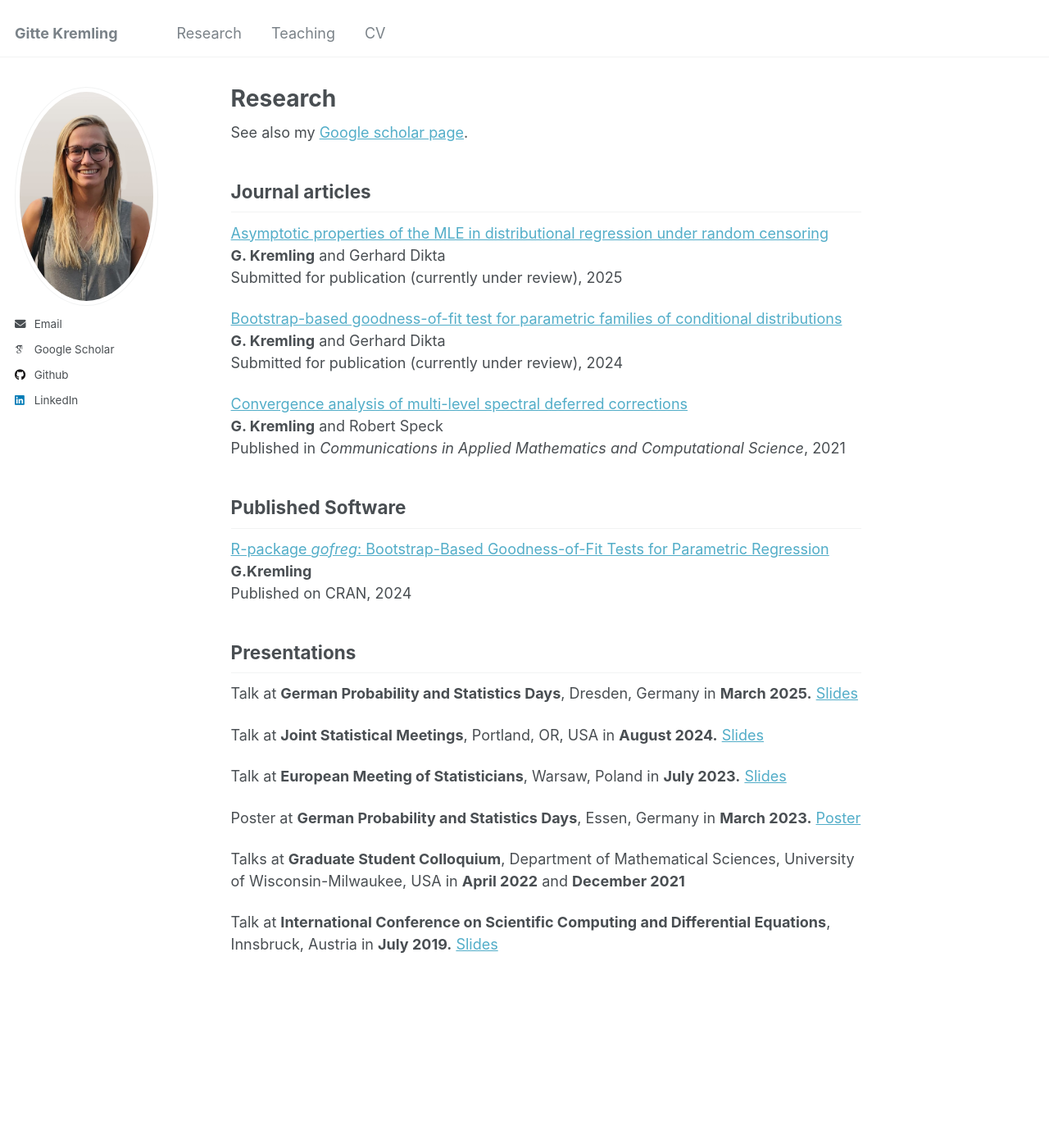
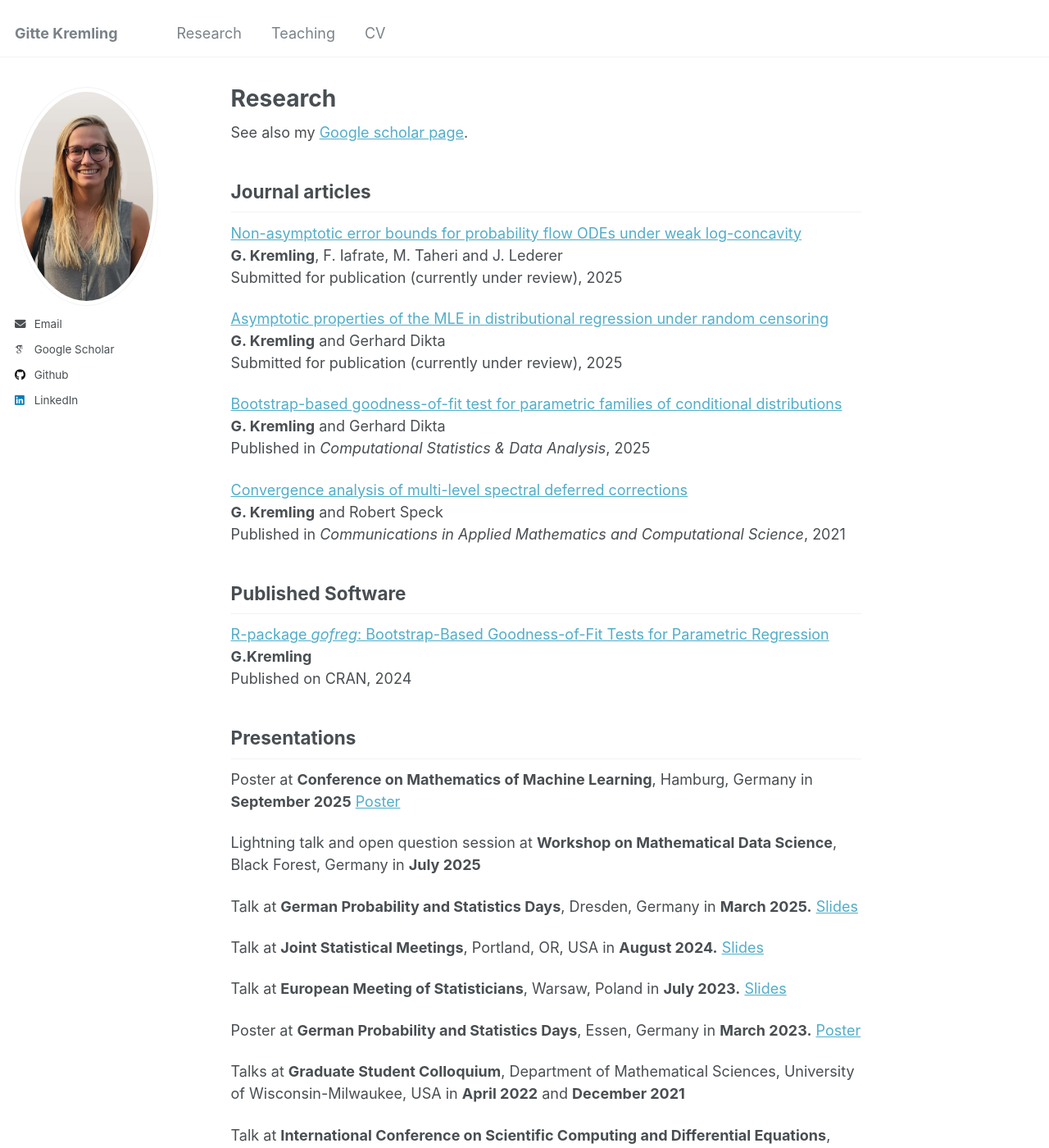
Before and after one commit to gkremling/gkremling.github.io, a Jekyll site: the page built from _pages/research.md, in a window 1280 px wide and 1400 px high. Shown: the whole window at 82% size. Built offline with Jekyll 4.4.1, drawn with Linux system fonts in a browser that asks for light colours; some web fonts are replaced.

Commit message:
Updated Teaching, Research and CV

```diff
--- a/_pages/research.md
+++ b/_pages/research.md
@@ -9,13 +9,17 @@ See also my [Google scholar page](https://scholar.google.com/citations?user=-W-Q
 Journal articles
 ---
 
+[Non-asymptotic error bounds for probability flow ODEs under weak log-concavity](https://arxiv.org/abs/2510.17608)\
+**G. Kremling**, F. Iafrate, M. Taheri and J. Lederer\
+Submitted for publication (currently under review), 2025
+
 [Asymptotic properties of the MLE in distributional regression under random censoring](https://arxiv.org/abs/2503.14311)\
 **G. Kremling** and Gerhard Dikta\
 Submitted for publication (currently under review), 2025
 
-[Bootstrap-based goodness-of-fit test for parametric families of conditional distributions](https://arxiv.org/abs/2409.20262)\
+[Bootstrap-based goodness-of-fit test for parametric families of conditional distributions](https://doi.org/10.1016/j.csda.2025.108289)\
 **G. Kremling** and Gerhard Dikta\
-Submitted for publication (currently under review), 2024
+Published in *Computational Statistics & Data Analysis*, 2025
 
 [Convergence analysis of multi-level spectral deferred corrections](https://arxiv.org/abs/2002.07555)\
 **G. Kremling** and Robert Speck\
@@ -32,6 +36,10 @@ Published on CRAN, 2024
 
 Presentations
 ---
+
+Poster at **Conference on Mathematics of Machine Learning**, Hamburg, Germany in **September 2025** [Poster](../files/poster_cmml_kremling.pdf)
+
+Lightning talk and open question session at **Workshop on Mathematical Data Science**, Black Forest, Germany in **July 2025**
 
 Talk at **German Probability and Statistics Days**, Dresden, Germany in **March 2025.** [Slides](../files/presentation_gpsd_kremling.pdf)
 <!-- "Bootstrap-based goodness-of-fit test for parametric families of conditional distributions" -->
```
Also changed, not shown: _pages/about.md (+1 -1 lines), _pages/teaching.md (+4 -1 lines), 2 other files.
